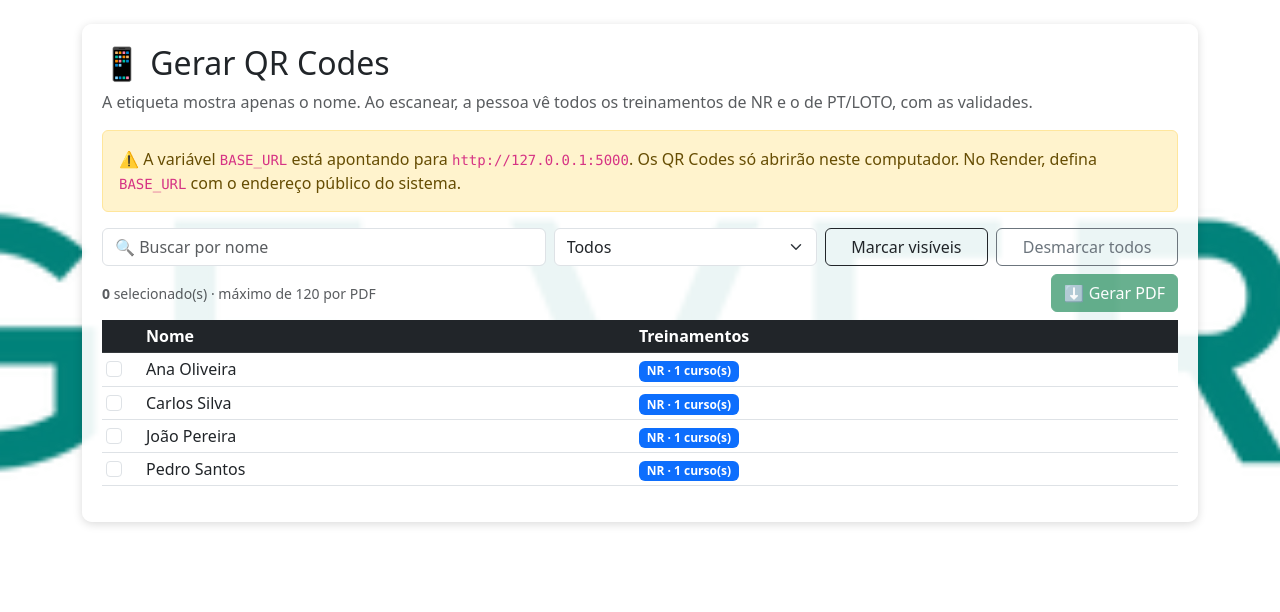
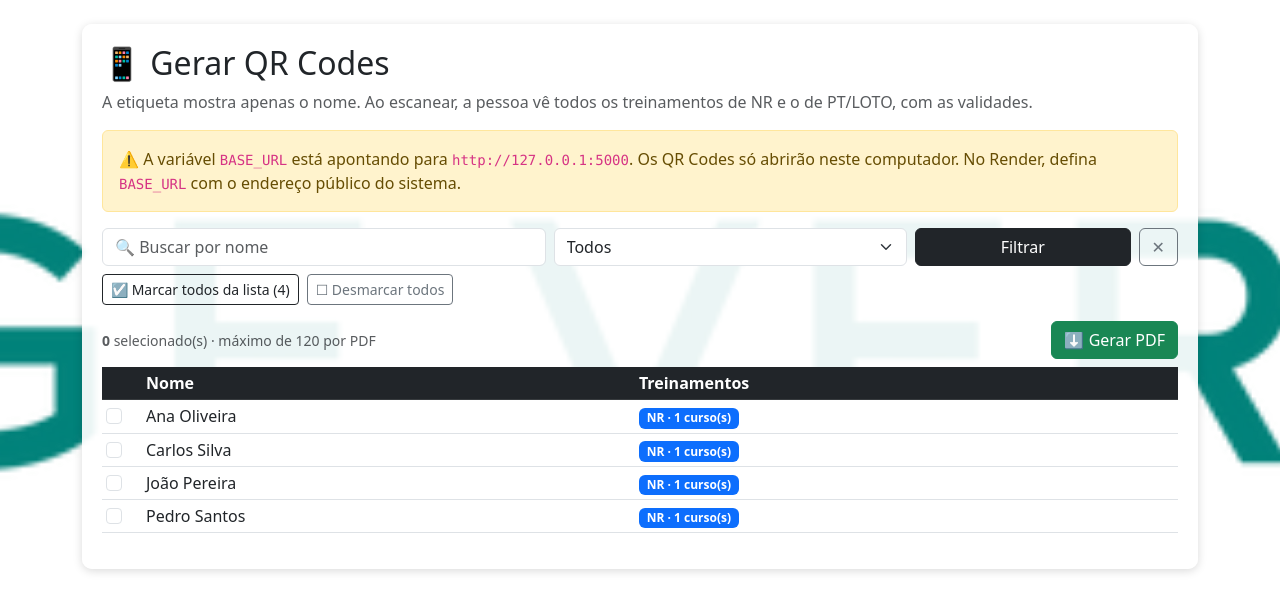
Before and after one commit to welingtonmoraes-design/sistema-nr-qrcode, a Flask app: page /qrcodes/ in a window 1280 px wide. Shown: the part 58-670 px from the top of the page. Run offline with Flask 3, Linux system fonts and the light colour scheme; a user stored in the database is signed in; some libraries are stand-ins or nearby versions.

Commit message:
Refactor QR code generation form and filtering

```diff
--- a/templates/qrcodes/gerar.html
+++ b/templates/qrcodes/gerar.html
@@ -12,41 +12,51 @@
 </div>
 {% endif %}
 
-<form method="POST" id="formQr">
-    <div class="row g-2 mb-2">
+<!-- Filtro (recarrega a lista) -->
+<form method="GET" action="{{ url_for('qrcodes.gerar') }}" class="row g-2 mb-2">
     <div class="col-12 col-md-5">
-            <input type="text" id="busca" class="form-control" placeholder="🔍 Buscar por nome">
+        <input type="text" name="busca" value="{{ busca }}" class="form-control" placeholder="🔍 Buscar por nome">
     </div>
-        <div class="col-12 col-md-3">
-            <select id="tipo" class="form-select">
-                <option value="">Todos</option>
-                <option value="nr">Com treinamento de NR</option>
-                <option value="pt">Com treinamento de PT/LOTO</option>
+    <div class="col-12 col-md-4">
+        <select name="tipo" class="form-select">
+            <option value="" {{ 'selected' if tipo == '' }}>Todos</option>
+            <option value="nr" {{ 'selected' if tipo == 'nr' }}>Com treinamento de NR</option>
+            <option value="pt" {{ 'selected' if tipo == 'pt' }}>Com treinamento de PT/LOTO</option>
         </select>
     </div>
-        <div class="col-12 col-md-4 d-flex gap-2">
-            <button type="button" class="btn btn-outline-dark flex-fill" id="marcarVisiveis">Marcar visíveis</button>
-            <button type="button" class="btn btn-outline-secondary flex-fill" id="desmarcar">Desmarcar todos</button>
+    <div class="col-12 col-md-3 d-flex gap-2">
+        <button type="submit" class="btn btn-dark flex-fill">Filtrar</button>
+        <a href="{{ url_for('qrcodes.gerar') }}" class="btn btn-outline-secondary" title="Limpar filtros">✕</a>
     </div>
+</form>
+
+<div class="d-flex gap-2 mb-3 flex-wrap">
+    <a class="btn btn-outline-dark btn-sm"
+       href="{{ url_for('qrcodes.gerar', busca=busca, tipo=tipo, marcar=1) }}">☑ Marcar todos da lista ({{ pessoas|length }})</a>
+    <a class="btn btn-outline-secondary btn-sm"
+       href="{{ url_for('qrcodes.gerar', busca=busca, tipo=tipo) }}">☐ Desmarcar todos</a>
 </div>
 
+<!-- Seleção e geração do PDF -->
+<form method="POST" action="{{ url_for('qrcodes.gerar') }}">
     <div class="d-flex justify-content-between align-items-center mb-2 flex-wrap gap-2">
-        <span class="small text-muted"><strong id="contador">0</strong> selecionado(s) · máximo de {{ limite }} por PDF</span>
-        <button type="submit" class="btn btn-success" id="btnGerar" disabled>⬇ Gerar PDF</button>
+        <span class="small text-muted"><strong id="contador">{{ pessoas|length if marcar else 0 }}</strong> selecionado(s) · máximo de {{ limite }} por PDF</span>
+        <button type="submit" class="btn btn-success">⬇ Gerar PDF</button>
     </div>
 
     <div class="table-responsive" style="max-height:60vh; overflow:auto;">
     <table class="table table-sm table-hover align-middle">
-        <thead class="table-dark" style="position:sticky; top:0;">
+        <thead class="table-dark">
             <tr><th style="width:40px;"></th><th>Nome</th><th>Treinamentos</th></tr>
         </thead>
         <tbody>
         {% for p in pessoas %}
-            <tr class="pessoa"
-                data-nome="{{ p.nome }}"
-                data-tipos="{{ 'nr' if p.n_nr else '' }} {{ 'pt' if p.tem_pt else '' }}">
-                <td><input type="checkbox" class="form-check-input marca" name="pessoas" value="{{ p.chave }}"></td>
-                <td>{{ p.nome }}</td>
+            <tr>
+                <td>
+                    <input type="checkbox" class="form-check-input" name="pessoas"
+                           value="{{ p.chave }}" id="p_{{ p.chave }}" {{ 'checked' if marcar }}>
+                </td>
+                <td><label for="p_{{ p.chave }}" style="cursor:pointer; display:block;">{{ p.nome }}</label></td>
                 <td>
                     {% if p.n_nr %}<span class="badge bg-primary">NR · {{ p.n_nr }} curso(s)</span>{% endif %}
                     {% if p.tem_pt %}<span class="badge bg-warning text-dark">PT/LOTO</span>{% endif %}
@@ -54,7 +64,7 @@
                 </td>
             </tr>
         {% else %}
-            <tr><td colspan="3" class="text-center text-muted">Nenhuma pessoa cadastrada.</td></tr>
+            <tr><td colspan="3" class="text-center text-muted">Nenhuma pessoa encontrada.</td></tr>
         {% endfor %}
         </tbody>
     </table>
@@ -62,50 +72,11 @@
 </form>
 
 <script>
-(function () {
-    const linhas = Array.from(document.querySelectorAll('tr.pessoa'));
-    const busca = document.getElementById('busca');
-    const tipo = document.getElementById('tipo');
-    const contador = document.getElementById('contador');
-    const btnGerar = document.getElementById('btnGerar');
-
-    const norm = s => s.normalize('NFD').replace(/
-$$
-\u0300-\u036f
-$$
-/g, '').toLowerCase();
-
-    function visivel(l) { return l.style.display !== 'none'; }
-
-    function contar() {
-        const n = document.querySelectorAll('.marca:checked').length;
-        contador.textContent = n;
-        btnGerar.disabled = n === 0;
-    }
-
-    function filtrar() {
-        const termos = norm(busca.value).split(/\s+/).filter(Boolean);
-        const t = tipo.value;
-        linhas.forEach(l => {
-            const nome = norm(l.dataset.nome);
-            const okNome = termos.every(x => nome.includes(x));
-            const okTipo = !t || l.dataset.tipos.split(' ').includes(t);
-            l.style.display = (okNome && okTipo) ? '' : 'none';
+// Apenas o contador. Se este script falhar, o restante da tela continua funcionando.
+document.addEventListener('change', function () {
+    var n = document.querySelectorAll('input[name="pessoas"]:checked').length;
+    var c = document.getElementById('contador');
+    if (c) c.textContent = n;
 });
-    }
-
-    busca.addEventListener('input', filtrar);
-    tipo.addEventListener('change', filtrar);
-    document.getElementById('marcarVisiveis').addEventListener('click', () => {
-        linhas.filter(visivel).forEach(l => l.querySelector('.marca').checked = true);
-        contar();
-    });
-    document.getElementById('desmarcar').addEventListener('click', () => {
-        linhas.forEach(l => l.querySelector('.marca').checked = false);
-        contar();
-    });
-    linhas.forEach(l => l.querySelector('.marca').addEventListener('change', contar));
-    contar();
-})();
 </script>
 {% endblock %}
```
Lines whose indentation alone changed are shown as unchanged.
